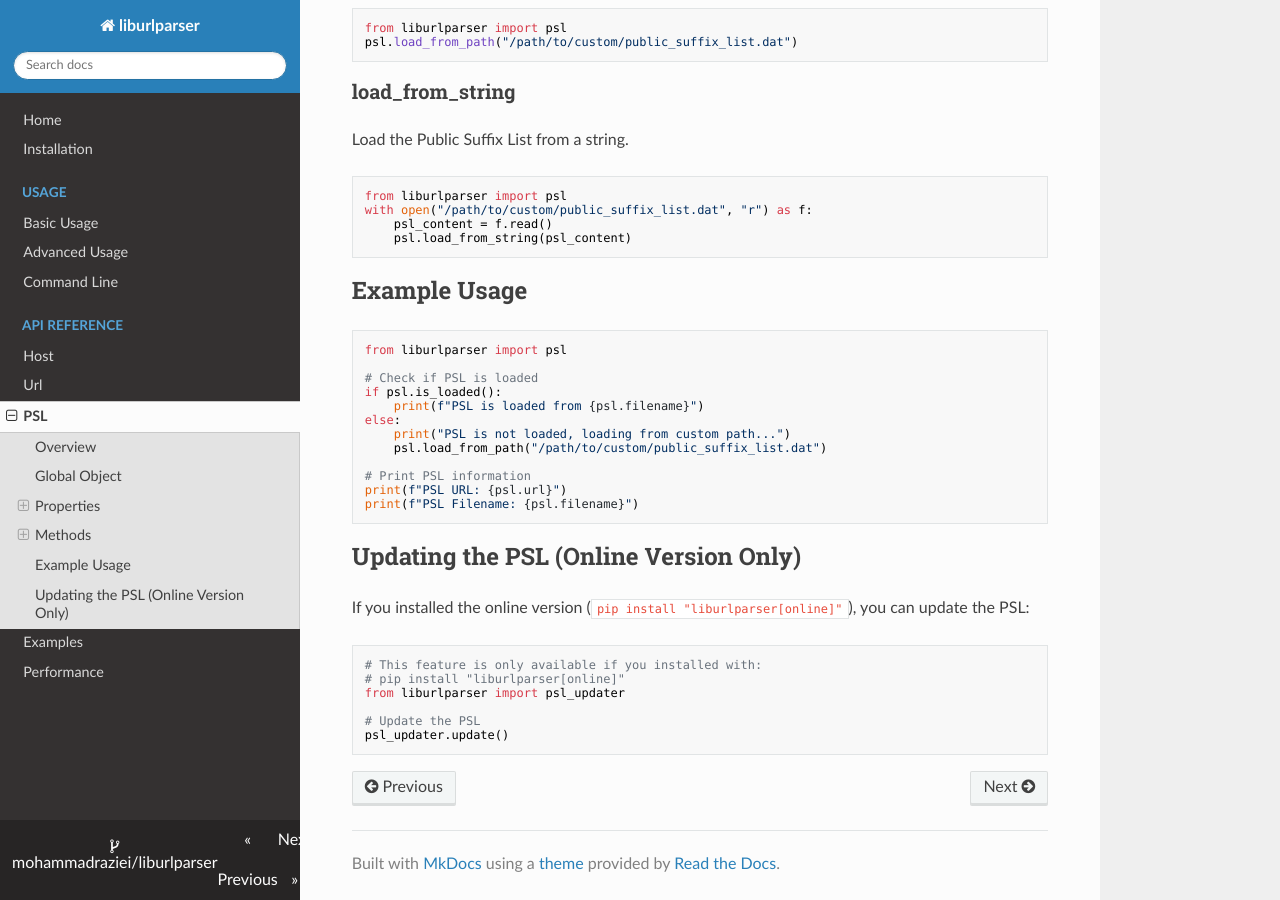
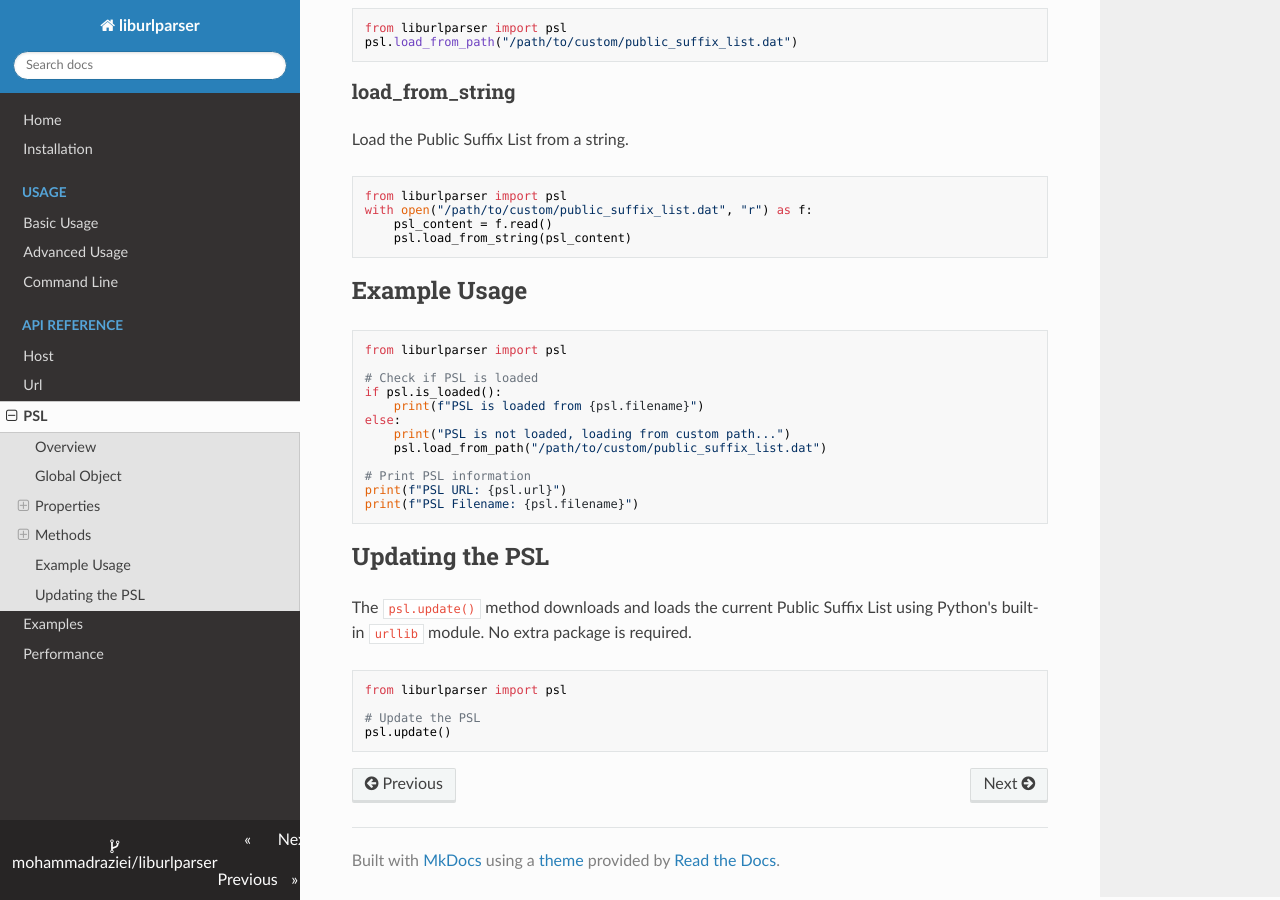
Before and after one commit to MohammadRaziei/liburlparser, an MkDocs documentation site: the page built from docs/python/docs/api/psl.md, in a window 1280 px wide and 900 px high, scrolled down 1242 px. Built offline with MkDocs 1.6.1, drawn with Linux system fonts in a browser that asks for light colours; nearby versions of some CDN libraries.

Commit message:
Remove obsolete online extra

````diff
--- a/docs/python/docs/api/psl.md
+++ b/docs/python/docs/api/psl.md
@@ -83,15 +83,14 @@ print(f"PSL URL: {psl.url}")
 print(f"PSL Filename: {psl.filename}")
 ```
 
-## Updating the PSL (Online Version Only)
+## Updating the PSL
 
-If you installed the online version (`pip install "liburlparser[online]"`), you can update the PSL:
+The `psl.update()` method downloads and loads the current Public Suffix List
+using Python's built-in `urllib` module. No extra package is required.
 
 ```python
-# This feature is only available if you installed with:
-# pip install "liburlparser[online]"
-from liburlparser import psl_updater
+from liburlparser import psl
 
 # Update the PSL
-psl_updater.update()
+psl.update()
 ```
--- a/pyproject.toml
+++ b/pyproject.toml
@@ -34,7 +34,6 @@ dependencies = [
 
 [project.optional-dependencies]
 test = ["pytest-xdist"]
-online = []
 docs = ["doxygen-awesome-css"]
 
 [project.urls]
````
Also changed, not shown: docs/python/docs/installation.md (+0 -6 lines), README.md.
